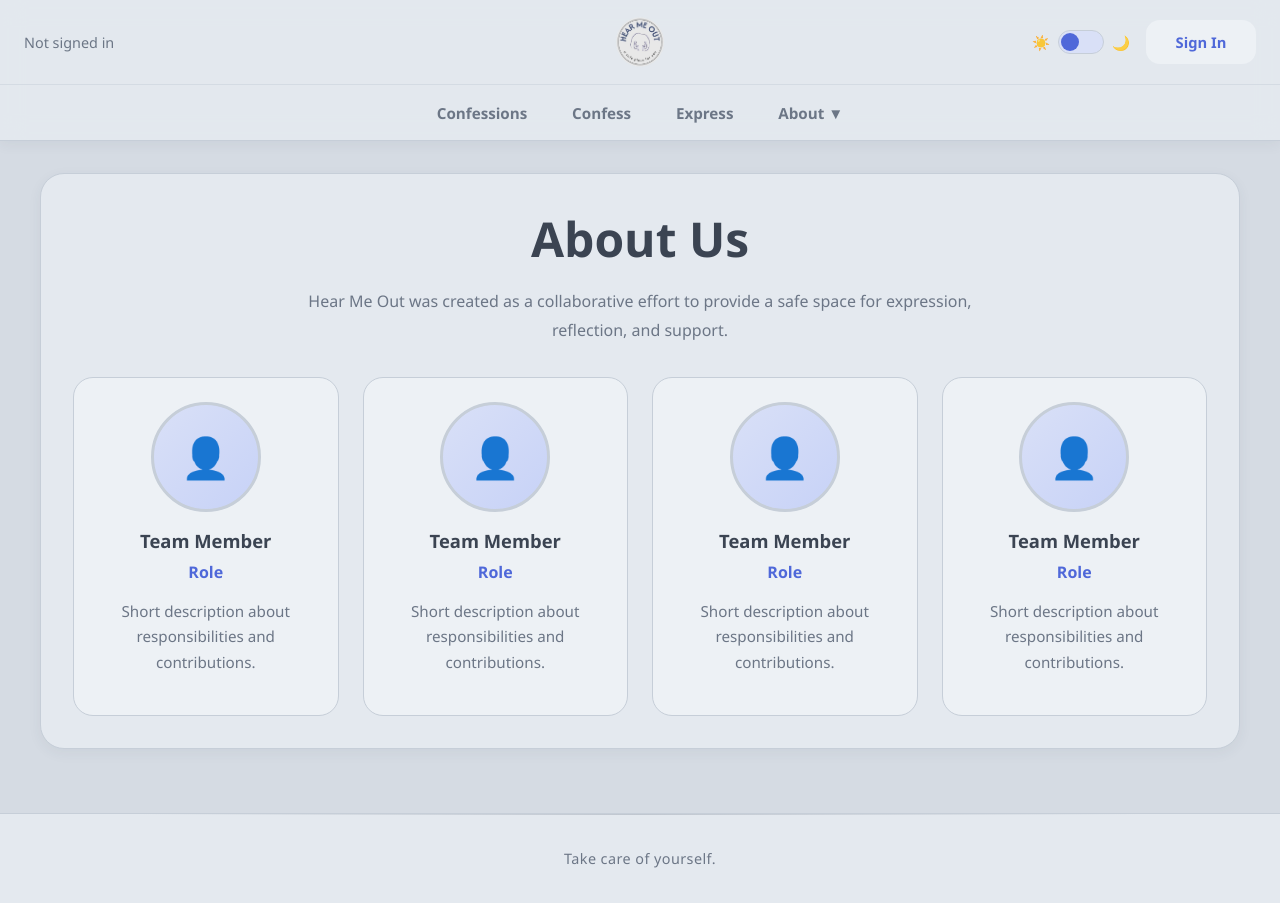
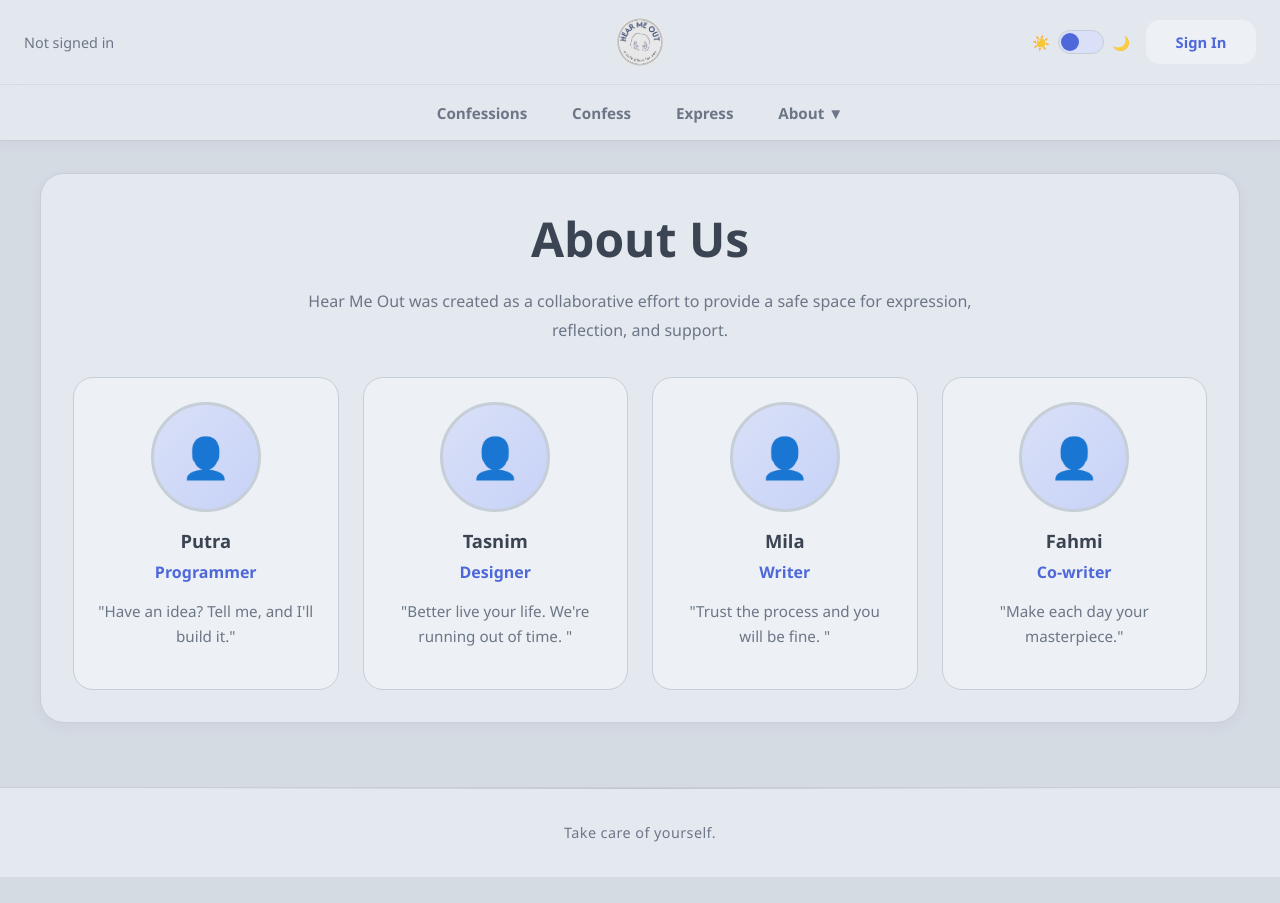
Before and after one commit to PutraDanialzul/hear-me-out, a Next.js app: page /about-us in a window 1280 px wide. After the commit the page ends 877 px from the top, so only its background shows below. Built offline with nearby package versions, Linux system fonts and the light colour scheme; no server answers.

Commit message:
Updated the about us section.
Added details for each members.

```diff
--- a/app/about-us/page.tsx
+++ b/app/about-us/page.tsx
@@ -4,28 +4,28 @@ export default function AboutUsPage(){
 
     const members = [
         {
-            name: "Team Member",
-            role: "Role",
+            name: "Putra",
+            role: "Programmer",
             description:
-                "Short description about responsibilities and contributions."
+                "\"Have an idea? Tell me, and I'll build it.\""
         },
         {
-            name: "Team Member",
-            role: "Role",
+            name: "Tasnim",
+            role: "Designer",
             description:
-                "Short description about responsibilities and contributions."
+                "\"Better live your life. We're running out of time. \""
         },
         {
-            name: "Team Member",
-            role: "Role",
+            name: "Mila",
+            role: "Writer",
             description:
-                "Short description about responsibilities and contributions."
+                "\"Trust the process and you will be fine. \""
         },
         {
-            name: "Team Member",
-            role: "Role",
+            name: "Fahmi",
+            role: "Co-writer",
             description:
-                "Short description about responsibilities and contributions."
+                "\"Make each day your masterpiece.\""
         }
     ];
 
```
